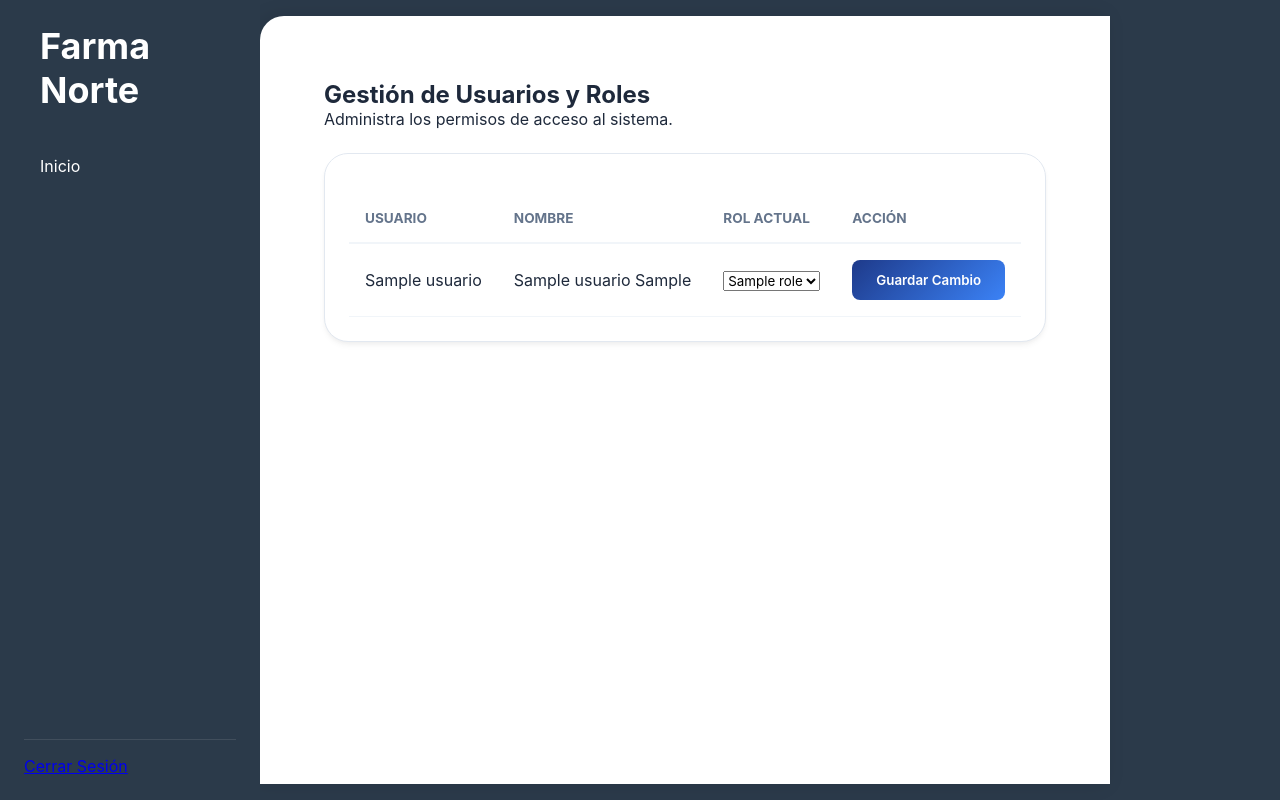
After one commit to eln3gro245/proyecto-general, a Python web app: template Templates/SuperAdmin/usuarios.html in a window 1280 px wide. The commit adds this page. Run offline with Jinja, Linux system fonts and the light colour scheme; the template is opened without the code that fills it: most values are stand-ins (such as "Sample title", 1, 10 or a date in 2020).

Commit message:
plantillas de admin y supadmin

```diff
--- /dev/null
+++ b/Static/css/admin_global.css
@@ -0,0 +1,84 @@
+/* admin_global.css - Adaptado a tus variables globales */
+
+/* Contenedor principal que mantiene el espacio dentro de tu estructura */
+.admin-container {
+    padding: 2rem;
+    display: grid;
+    gap: 1.5rem;
+}
+
+/* Tarjeta de trabajo (aprovechando tu --radius-card y --shadow-soft) */
+.card-admin {
+    background-color: var(--bg-card);
+    border-radius: var(--radius-card);
+    box-shadow: var(--shadow-soft);
+    padding: 1.5rem;
+    border: 1px solid #e2e8f0; /* Un borde sutil para contraste */
+}
+
+/* Botones con tu estilo de radio */
+.btn-admin {
+    padding: 0.75rem 1.5rem;
+    border-radius: var(--radius-btn);
+    border: none;
+    cursor: pointer;
+    font-weight: 600;
+    text-decoration: none;
+    display: inline-block;
+    transition: opacity 0.2s;
+}
+
+.btn-admin.primary {
+    background: var(--gradient-primary);
+    color: var(--text-light);
+}
+
+.btn-admin.secondary {
+    background-color: var(--accent-blue);
+    color: var(--text-light);
+}
+
+/* Tabla de datos profesional */
+.data-table {
+    width: 100%;
+    border-collapse: collapse;
+    margin-top: 1rem;
+}
+
+.data-table th {
+    color: var(--text-muted);
+    font-size: 0.85rem;
+    text-transform: uppercase;
+    text-align: left;
+    padding: 1rem;
+    border-bottom: 2px solid var(--bg-main);
+}
+
+.data-table td {
+    padding: 1rem;
+    border-bottom: 1px solid var(--bg-main);
+}
+
+/* Identidad visual diferenciada para Super Admin */
+.super-admin-highlight {
+    border-top: 6px solid var(--accent-blue);
+}
+
+.admin-operational {
+    border-top: 6px solid var(--accent-green);
+}
+
+.stats-container {
+    display: grid;
+    grid-template-columns: repeat(auto-fit, minmax(250px, 1fr));
+    gap: 1rem;
+    margin-bottom: 2rem;
+}
+
+.stat-value {
+    display: block;
+    font-size: 2rem;
+    font-weight: 800;
+    color: var(--text-main);
+    margin: 0.5rem 0;
+}
--- a/Static/css/base.css
+++ b/Static/css/base.css
@@ -1,54 +1,92 @@
 /* --- LAYOUT Y ESTRUCTURA GLOBAL --- */
 
-/* Reset básico para asegurar que nada se desborde */
 html, body {
     height: 100%;
     margin: 0;
     padding: 0;
-    background-color: var(--bg-sidebar); /* Color oscuro de fondo general */
+    background-color: var(--bg-sidebar);
     font-family: 'Inter', sans-serif;
+    overflow: hidden; /* Evita scrolls dobles en toda la página */
 }
 
-/* Contenedor principal que divide Sidebar y Contenido */
 .app-container {
     display: flex;
     min-height: 100vh;
 }
 
-/* Sidebar (Menú lateral) */
+/* --- SIDEBAR: Menú Lateral --- */
 .sidebar {
     width: 260px;
-    padding: 24px;
     background-color: var(--bg-sidebar);
     color: var(--text-light);
+    height: 100vh;
+    padding: 1.5rem;
     display: flex;
     flex-direction: column;
+    flex-shrink: 0; /* Mantiene su tamaño original */
+    overflow-y: auto; /* Scroll interno si el menú es muy largo */
 }
 
-/* Área de contenido principal (Donde va la tarjeta blanca) */
+.sidebar-header {
+    font-size: 1.5rem;
+    font-weight: 700;
+    margin-bottom: 2rem;
+    padding: 0 1rem;
+}
+
+.nav-links {
+    list-style: none;
+    margin: 0;
+    padding: 0;
+    flex-grow: 1; /* Distribuye el espacio correctamente */
+}
+
+.nav-links li a {
+    color: var(--text-light);
+    text-decoration: none;
+    display: block;
+    padding: 0.75rem 1rem;
+    border-radius: var(--radius-btn);
+    transition: background 0.2s;
+}
+
+.nav-links li a:hover {
+    background: rgba(255, 255, 255, 0.1);
+}
+
+.nav-divider {
+    border-top: 1px solid rgba(255, 255, 255, 0.1);
+    margin: 1rem 0;
+}
+
+.admin-only {
+    padding: 0.5rem 1rem;
+    font-size: 0.75rem;
+    color: var(--accent-warning);
+    text-transform: uppercase;
+    font-weight: bold;
+}
+
+.sidebar-footer {
+    margin-top: auto; /* Empuja el footer al final */
+    padding-top: 1rem;
+    border-top: 1px solid rgba(255, 255, 255, 0.1);
+}
+
+/* --- MAIN CONTENT: Área de Trabajo --- */
 .main-content {
     flex: 1;
-    padding: 16px 16px 16px 0; /* Padding a la derecha para separar del borde */
+    padding: 16px 16px 16px 0;
     display: flex;
     flex-direction: column;
+    overflow: hidden;
 }
 
-/* La Tarjeta Blanca que envuelve todo el contenido */
 .page-card {
     flex: 1;
     background-color: var(--bg-card);
-    border-radius: var(--radius-card) 0 0 0; /* Esquina superior izquierda redonda */
+    border-top-left-radius: var(--radius-card);
     padding: 32px;
-    overflow-y: auto; /* Permite scroll solo dentro de la tarjeta */
+    overflow-y: auto; /* Scroll independiente para el contenido */
     box-shadow: -4px 0 20px rgba(0, 0, 0, 0.1);
 }
-
-/* --- AJUSTES DE NAVEGACIÓN GLOBAL --- */
-.sidebar-brand {
-    font-size: 1.5rem;
-    font-weight: 700;
-    margin-bottom: 40px;
-    display: flex;
-    align-items: center;
-    gap: 10px;
-}
--- a/Static/css/variables.css
+++ b/Static/css/variables.css
@@ -1,4 +1,3 @@
-/*VARIABLES GLOBALES DEL SISTEMA */
 :root {
     /* Paleta de Colores Base */
     --bg-sidebar: #2b3a4a; /* Gris azulado oscuro del menú lateral */
--- /dev/null
+++ b/Templates/Componentes/sidebar.html
@@ -0,0 +1,27 @@
+<nav class="sidebar">
+    <div class="sidebar-header">
+        <h2>Farma Norte</h2>
+    </div>
+
+    <ul class="nav-links">
+        <li><a href="/principal">Inicio</a></li>
+
+        {% if user_role >= 2 %}
+            <li><a href="/admin">Panel de Control</a></li>
+            <li><a href="/inventario">Inventario</a></li>
+            <li><a href="/reportes">Reportes</a></li>
+        {% endif %}
+
+        {% if user_role == 1 %}
+            <li class="nav-divider"></li>
+            <li class="admin-only"><strong>Super Admin</strong></li>
+            <li><a href="/superadmin">Centro de Comando</a></li>
+            <li><a href="/superadmin/usuarios">Gestionar Usuarios</a></li>
+            <li><a href="/Inicio/tabs/auditoria.html">Auditoría</a></li>
+        {% endif %}
+    </ul>
+
+    <div class="sidebar-footer">
+        <a href="/logout">Cerrar Sesión</a>
+    </div>
+</nav>
--- /dev/null
+++ b/Templates/SuperAdmin/usuarios.html
@@ -0,0 +1,51 @@
+{% extends "base.html" %}
+
+{% block title %}Gestión de Roles - Super Admin{% endblock %}
+
+{% block extra_css %}
+    <link rel="stylesheet" href="{{ url_for('static', path='css/admin_global.css') }}">
+{% endblock %}
+
+{% block content %}
+<div class="admin-container">
+    <header class="admin-header">
+        <h1>Gestión de Usuarios y Roles</h1>
+        <p>Administra los permisos de acceso al sistema.</p>
+    </header>
+
+    <section class="card-admin">
+        <form action="/superadmin/actualizar_rol" method="POST">
+            <table class="data-table">
+                <thead>
+                    <tr>
+                        <th>Usuario</th>
+                        <th>Nombre</th>
+                        <th>Rol Actual</th>
+                        <th>Acción</th>
+                    </tr>
+                </thead>
+                <tbody>
+                    {% for u in usuarios_list %}
+                    <tr>
+                        <td>{{ u.usuario }}</td>
+                        <td>{{ u.pri_nom }} {{ u.pri_ape }}</td>
+                        <td>
+                            <select name="rol_user_{{ u.id }}">
+                                {% for r in roles_list %}
+                                    <option value="{{ r.id }}" {% if u.id_rol == r.id %}selected{% endif %}>
+                                        {{ r.nombre_rol }}
+                                    </option>
+                                {% endfor %}
+                            </select>
+                        </td>
+                        <td>
+                            <button type="submit" class="btn-admin primary">Guardar Cambio</button>
+                        </td>
+                    </tr>
+                    {% endfor %}
+                </tbody>
+            </table>
+        </form>
+    </section>
+</div>
+{% endblock %}
--- a/Templates/base.html
+++ b/Templates/base.html
@@ -10,48 +10,23 @@
     <link rel="stylesheet" href="{{ url_for('static', path='css/variables.css') }}">
     <link rel="stylesheet" href="{{ url_for('static', path='css/base.css') }}">
     <link rel="stylesheet" href="{{ url_for('static', path='css/componentes.css') }}">
-    <link rel="stylesheet" href="{{ url_for('static', path='css/inicio.css') }}">
-    <link rel="stylesheet" href="{{ url_for('static', path='css/reportes.css') }}">
-    <link rel="stylesheet" href="{{ url_for('static', path='css/inventario.css') }}">
-    <link rel="stylesheet" href="{{ url_for('static', path='css/ajustes.css') }}">
-    <link rel="stylesheet" href="{{ url_for('static', path='css/entrada_salida.css') }}">
 
     {% block extra_css %}{% endblock %}
 </head>
 <body>
 
     <div class="app-container">
-        <aside class="sidebar">
-            <div class="sidebar-brand">
-                <i class='bx bx-package'></i>
-                <span>Farma Norte</span>
-            </div>
 
-            <nav class="sidebar-menu">
-                <a href="/" class="menu-item {% if request.url.path == '/' %}active{% endif %}">
-                    <i class='bx bx-grid-alt'></i> <span>Inicio</span>
-                </a>
-                <a href="/Inventario" class="menu-item {% if 'Inventario' in request.url.path %}active{% endif %}">
-                    <i class='bx bx-clipboard'></i> <span>Inventario</span>
-                </a>
-                <a href="/reportes" class="menu-item">
-                    <i class='bx bx-line-chart'></i> <span>Reportes</span>
-                </a>
-                <a href="/ajustes" class="menu-item">
-                    <i class='bx bx-cog'></i> <span>Ajustes</span>
-                </a>
-            </nav>
-        </aside>
+        {% include 'Componentes/sidebar.html' %}
 
         <main class="main-content">
-            <div class="page-card">
-
+            <section class="page-card">
                 <header class="top-header">
                     {% block content %}{% endblock %}
                 </header>
+            </section>
+        </main>
 
-            </div>
-        </main>
     </div>
 
     {% block extra_js %}{% endblock %}
```
Also changed, not shown: Templates/Admin/admin.html (added, +34 -0 lines), Templates/Componentes/cards_stats.html (added, +35 -0 lines), Templates/SuperAdmin/superadmin.html (added, +61 -0 lines).
